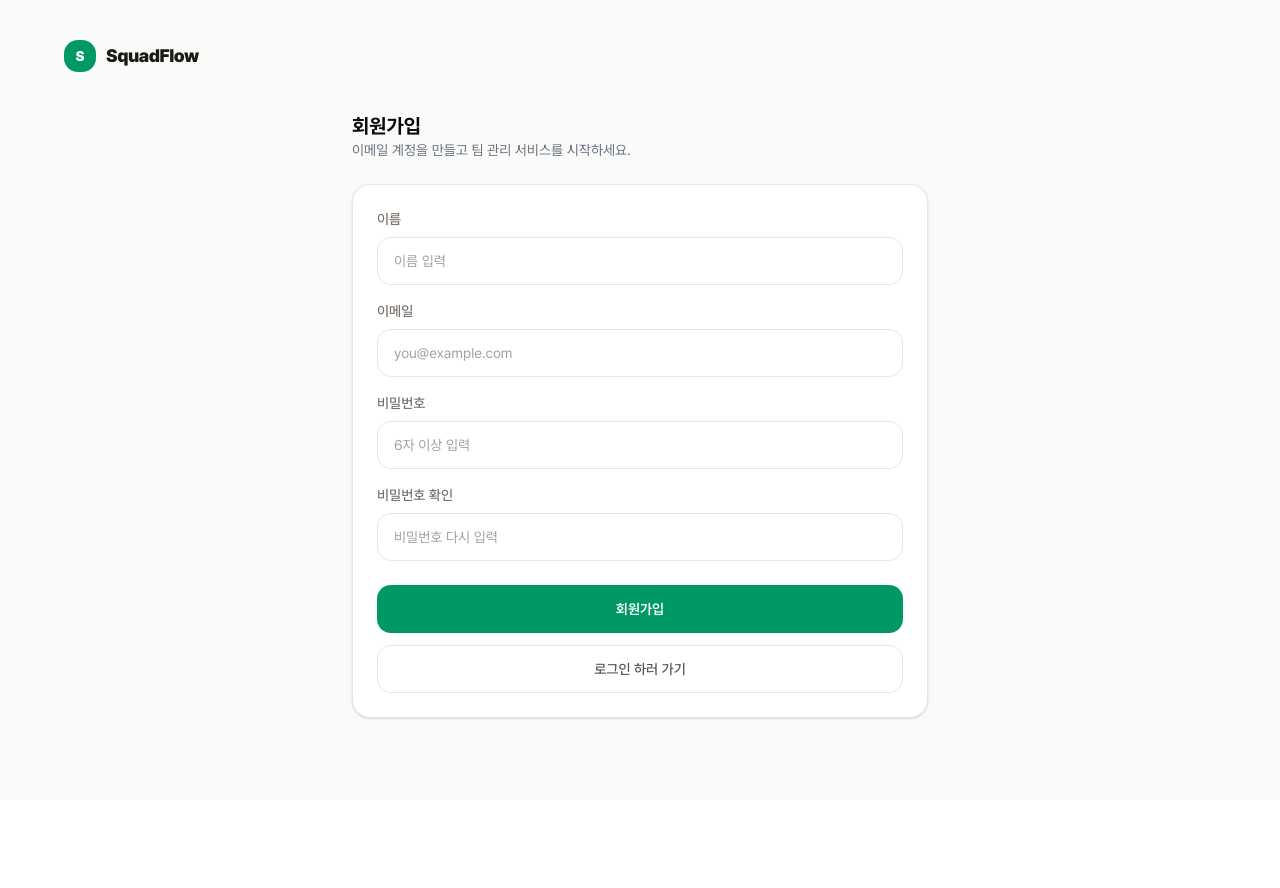
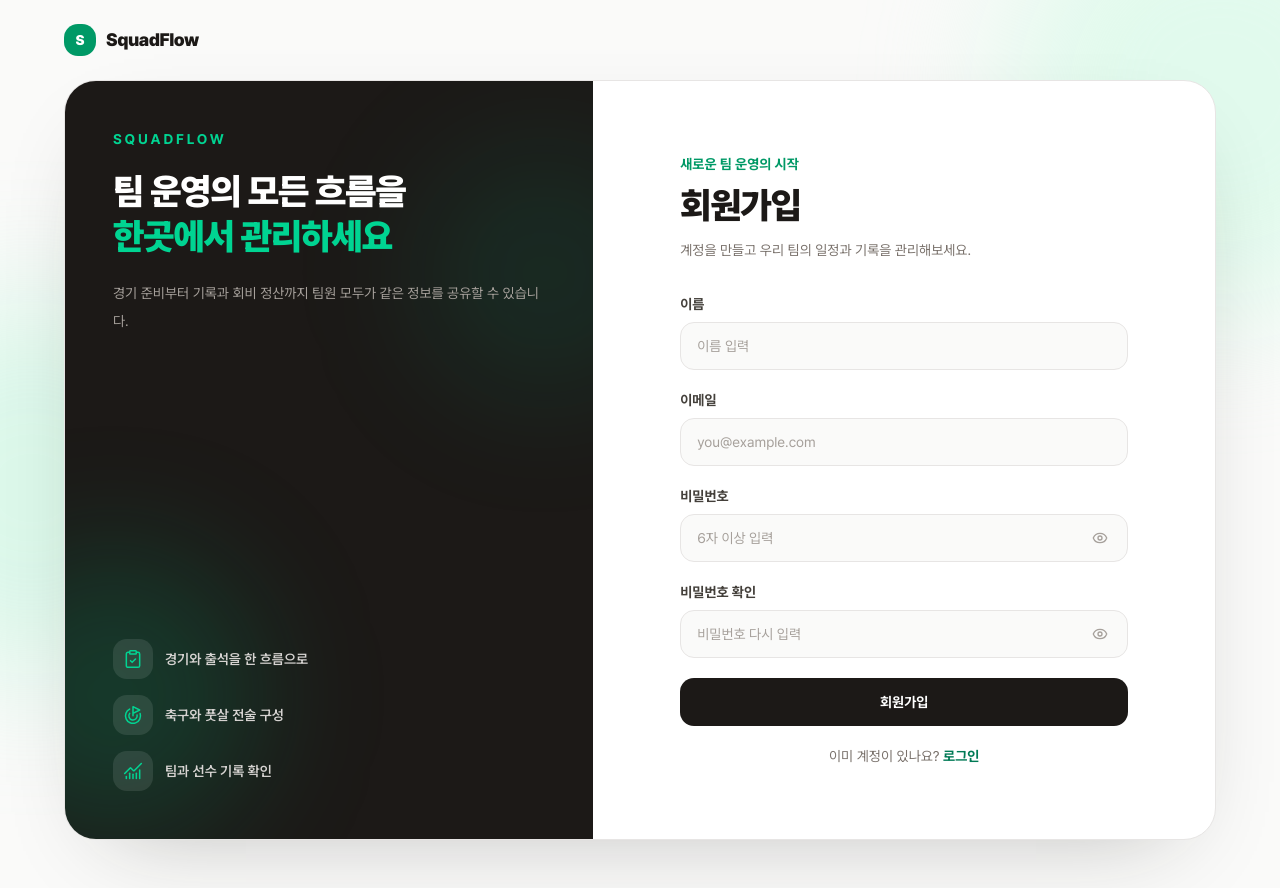
Before and after one commit to skjy1998/team98, a Next.js app: page /signup in a window 1280 px wide. Before the commit the page ends 800 px from the top, so only its background shows below. Built offline with nearby package versions, Linux system fonts and the light colour scheme; no server answers.

Commit message:
refactor: redesign authentication pages and form states

```diff
--- a/app/(auth)/layout.tsx
+++ b/app/(auth)/layout.tsx
@@ -6,8 +6,10 @@ export default function AuthLayout({
   children: React.ReactNode;
 }>) {
   return (
-    <main className="min-h-screen bg-stone-50 px-4 py-10">
-      <div className="mx-auto max-w-6xl">
+    <main className="relative min-h-screen overflow-hidden bg-stone-50 px-4 py-6">
+      <div className="pointer-events-none absolute -left-40 top-1/3 h-96 w-96 rounded-full bg-emerald-200/35 blur-3xl" />
+      <div className="pointer-events-none absolute -right-40 -top-32 h-[440px] w-[440px] rounded-full bg-emerald-100/60 blur-3xl" />
+      <div className="relative mx-auto max-w-6xl">
         <Link href="/" className="inline-flex items-center gap-2.5">
           <span className="flex h-8 w-8 items-center justify-center rounded-xl bg-emerald-600 text-sm font-black text-white">
             S
@@ -17,7 +19,7 @@ export default function AuthLayout({
           </span>
         </Link>
 
-        <div className="py-10">{children}</div>
+        <div className="mt-6 pb-6">{children}</div>
       </div>
     </main>
   );
--- a/components/auth/AuthFormField.tsx
+++ b/components/auth/AuthFormField.tsx
@@ -1,10 +1,14 @@
-import type { HTMLInputTypeAttribute } from "react";
+import { Eye, EyeOff } from "lucide-react";
+import { useState, type HTMLInputTypeAttribute } from "react";
 import type { UseFormRegisterReturn } from "react-hook-form";
+
+type AuthAutoComplete = "name" | "email" | "current-password" | "new-password";
 
 interface AuthFormFieldProps {
   id: string;
   label: string;
   type: HTMLInputTypeAttribute;
+  autoComplete: AuthAutoComplete;
   placeholder: string;
   registration: UseFormRegisterReturn;
   errorMessage?: string;
@@ -15,30 +19,66 @@ export default function AuthFormField({
   label,
   type,
   placeholder,
+  autoComplete,
   registration,
   errorMessage,
 }: Readonly<AuthFormFieldProps>) {
+  const [isPasswordVisible, setIsPasswordVisible] = useState(false);
+
+  const isPasswordField = type === "password";
+  const inputType = isPasswordField && isPasswordVisible ? "text" : type;
+
   return (
     <div>
       <label
         htmlFor={id}
-        className="mb-2 block text-sm font-medium text-stone-500"
+        className="mb-2 block text-sm font-bold text-stone-700"
       >
         {label}
       </label>
 
+      <div className="relative">
         <input
           id={id}
-        type={type}
+          type={inputType}
           placeholder={placeholder}
+          autoComplete={autoComplete}
           {...registration}
           aria-invalid={Boolean(errorMessage)}
           aria-describedby={errorMessage ? `${id}-error` : undefined}
-        className="h-12 w-full rounded-xl border border-stone-200 bg-white px-4 text-sm text-stone-800 outline-none placeholder:text-stone-400 focus:border-emerald-300"
+          className={`h-12 w-full rounded-xl border bg-stone-50 px-4 text-sm text-stone-900 outline-none transition placeholder:text-stone-400 focus:bg-white focus:ring-4 ${
+            isPasswordField ? "pr-12" : ""
+          } ${
+            errorMessage
+              ? "border-rose-300 focus:border-rose-400 focus:ring-rose-100"
+              : "border-stone-200 focus:border-emerald-400 focus:ring-emerald-100"
+          }`}
         />
 
+        {isPasswordField && (
+          <button
+            type="button"
+            onClick={() => setIsPasswordVisible((visible) => !visible)}
+            aria-label={
+              isPasswordVisible ? "비밀번호 숨기기" : "비밀번호 표시하기"
+            }
+            aria-pressed={isPasswordVisible}
+            className="absolute right-3 top-1/2 flex h-8 w-8 -translate-y-1/2 items-center justify-center rounded-lg text-stone-400 transition hover:bg-stone-200 hover:text-stone-700"
+          >
+            {isPasswordVisible ? (
+              <EyeOff className="h-4 w-4" />
+            ) : (
+              <Eye className="h-4 w-4" />
+            )}
+          </button>
+        )}
+      </div>
+
       {errorMessage && (
-        <p id={`${id}-error`} className="mt-2 text-sm text-rose-500">
+        <p
+          id={`${id}-error`}
+          className="mt-2 text-sm font-medium text-rose-500"
+        >
           {errorMessage}
         </p>
       )}
--- /dev/null
+++ b/components/auth/AuthPageShell.tsx
@@ -0,0 +1,90 @@
+import { ChartNoAxesCombined, ClipboardCheck, Goal } from "lucide-react";
+import type { ReactNode } from "react";
+
+interface AuthPageShellProps {
+  eyebrow: string;
+  title: string;
+  description: string;
+  children: ReactNode;
+}
+
+const features = [
+  {
+    label: "경기와 출석을 한 흐름으로",
+    icon: ClipboardCheck,
+  },
+  {
+    label: "축구와 풋살 전술 구성",
+    icon: Goal,
+  },
+  {
+    label: "팀과 선수 기록 확인",
+    icon: ChartNoAxesCombined,
+  },
+] as const;
+
+export default function AuthPageShell({
+  eyebrow,
+  title,
+  description,
+  children,
+}: Readonly<AuthPageShellProps>) {
+  return (
+    <div className="grid min-h-[760px] overflow-hidden rounded-[32px] border border-stone-200 bg-white shadow-[0_32px_90px_-45px_rgba(28,25,23,0.3)] lg:grid-cols-[0.85fr_1fr]">
+      <aside className="relative overflow-hidden bg-stone-900 p-8 text-white md:p-12">
+        <div className="absolute -left-24 bottom-0 h-72 w-72 rounded-full bg-emerald-500/20 blur-3xl" />
+        <div className="absolute -right-20 top-16 h-64 w-64 rounded-full bg-emerald-400/10 blur-3xl" />
+
+        <div className="relative flex h-full flex-col justify-between">
+          <div>
+            <p className="text-sm font-bold uppercase tracking-[0.2em] text-emerald-400">
+              SquadFlow
+            </p>
+
+            <h2 className="mt-5 max-w-sm text-4xl font-black leading-tight tracking-tight">
+              팀 운영의 모든 흐름을
+              <span className="block text-emerald-400">
+                한곳에서 관리하세요
+              </span>
+            </h2>
+
+            <p className="mt-5 max-w-md text-sm leading-7 text-stone-400">
+              경기 준비부터 기록과 회비 정산까지 팀원 모두가 같은 정보를 공유할
+              수 있습니다.
+            </p>
+          </div>
+
+          <ul className="mt-14 space-y-4">
+            {features.map((feature) => {
+              const Icon = feature.icon;
+
+              return (
+                <li
+                  key={feature.label}
+                  className="flex items-center gap-3 text-sm font-semibold text-stone-300"
+                >
+                  <span className="flex h-10 w-10 items-center justify-center rounded-xl bg-white/10 text-emerald-400">
+                    <Icon className="h-5 w-5" strokeWidth={1.8} />
+                  </span>
+                  {feature.label}
+                </li>
+              );
+            })}
+          </ul>
+        </div>
+      </aside>
+
+      <section className="flex items-center px-6 py-12 md:px-12 lg:px-16">
+        <div className="mx-auto w-full max-w-md">
+          <p className="text-sm font-bold text-emerald-600">{eyebrow}</p>
+          <h1 className="mt-3 text-4xl font-black tracking-tight text-stone-900">
+            {title}
+          </h1>
+          <p className="mt-3 text-sm leading-6 text-stone-500">{description}</p>
+
+          <div className="mt-8">{children}</div>
+        </div>
+      </section>
+    </div>
+  );
+}
--- /dev/null
+++ b/components/auth/AuthSubmitButton.tsx
@@ -0,0 +1,26 @@
+import { LoaderCircle } from "lucide-react";
+
+interface AuthSubmitButtonProps {
+  isSubmitting: boolean;
+  label: string;
+  submittingLabel: string;
+}
+
+export default function AuthSubmitButton({
+  isSubmitting,
+  label,
+  submittingLabel,
+}: Readonly<AuthSubmitButtonProps>) {
+  return (
+    <button
+      type="submit"
+      disabled={isSubmitting}
+      className="flex h-12 w-full items-center justify-center gap-2 rounded-xl bg-stone-900 text-sm font-bold text-white transition hover:bg-emerald-600 disabled:cursor-not-allowed disabled:opacity-60"
+    >
+      {isSubmitting && (
+        <LoaderCircle aria-hidden="true" className="h-4 w-4 animate-spin" />
+      )}
+      {isSubmitting ? submittingLabel : label}
+    </button>
+  );
+}
--- a/components/auth/LoginForm.tsx
+++ b/components/auth/LoginForm.tsx
@@ -3,6 +3,7 @@ import { zodResolver } from "@hookform/resolvers/zod";
 import Link from "next/link";
 import { useForm } from "react-hook-form";
 import AuthFormField from "./AuthFormField";
+import AuthSubmitButton from "./AuthSubmitButton";
 
 interface LoginFormProps {
   errorMessage: string;
@@ -26,13 +27,18 @@ export default function LoginForm({
   });
 
   return (
-    <section className="rounded-2xl border border-stone-200 bg-white p-6 shadow-sm">
-      <form onSubmit={handleSubmit(onSubmit)} className="space-y-4">
+    <form
+      onSubmit={handleSubmit(onSubmit)}
+      noValidate
+      aria-busy={isSubmitting}
+      className="space-y-5"
+    >
       <AuthFormField
         id="login-email"
         label="이메일"
         type="email"
         placeholder="you@example.com"
+        autoComplete="email"
         registration={register("email")}
         errorMessage={errors.email?.message}
       />
@@ -42,33 +48,35 @@ export default function LoginForm({
         label="비밀번호"
         type="password"
         placeholder="비밀번호 입력"
+        autoComplete="current-password"
         registration={register("password")}
         errorMessage={errors.password?.message}
       />
 
       {errorMessage && (
-          <div className="rounded-xl border border-rose-200 bg-rose-50 px-4 py-3 text-sm font-medium text-rose-600">
+        <div
+          role="alert"
+          className="rounded-xl border border-rose-200 bg-rose-50 px-4 py-3 text-sm font-medium text-rose-600"
+        >
           {errorMessage}
         </div>
       )}
 
-        <div className="space-y-3 pt-2">
-          <button
-            type="submit"
-            disabled={isSubmitting}
-            className="h-12 w-full rounded-xl bg-emerald-600 text-sm font-semibold text-white transition hover:bg-emerald-700 disabled:cursor-not-allowed disabled:opacity-60"
-          >
-            {isSubmitting ? "로그인 중..." : "로그인"}
-          </button>
+      <AuthSubmitButton
+        isSubmitting={isSubmitting}
+        label="로그인"
+        submittingLabel="로그인 중..."
+      />
 
+      <p className="text-center text-sm text-stone-500">
+        아직 계정이 없나요?{" "}
         <Link
           href="/signup"
-            className="flex h-12 w-full items-center justify-center rounded-xl border border-stone-200 text-sm font-medium text-stone-600 transition hover:bg-stone-50"
+          className="font-bold text-emerald-700 transition hover:text-emerald-600"
         >
-            회원가입 하러 가기
+          회원가입
         </Link>
-        </div>
+      </p>
     </form>
-    </section>
   );
 }
--- a/components/auth/SignupForm.tsx
+++ b/components/auth/SignupForm.tsx
@@ -3,6 +3,7 @@ import { zodResolver } from "@hookform/resolvers/zod";
 import Link from "next/link";
 import { useForm } from "react-hook-form";
 import AuthFormField from "./AuthFormField";
+import AuthSubmitButton from "./AuthSubmitButton";
 
 interface SignupFormProps {
   errorMessage: string;
@@ -30,13 +31,18 @@ export default function SignupForm({
   });
 
   return (
-    <section className="rounded-2xl border border-stone-200 bg-white p-6 shadow-sm">
-      <form onSubmit={handleSubmit(onSubmit)} className="space-y-4">
+    <form
+      onSubmit={handleSubmit(onSubmit)}
+      noValidate
+      aria-busy={isSubmitting}
+      className="space-y-5"
+    >
       <AuthFormField
         id="signup-name"
         label="이름"
         type="text"
         placeholder="이름 입력"
+        autoComplete="name"
         registration={register("name")}
         errorMessage={errors.name?.message}
       />
@@ -46,6 +52,7 @@ export default function SignupForm({
         label="이메일"
         type="email"
         placeholder="you@example.com"
+        autoComplete="email"
         registration={register("email")}
         errorMessage={errors.email?.message}
       />
@@ -55,6 +62,7 @@ export default function SignupForm({
         label="비밀번호"
         type="password"
         placeholder="6자 이상 입력"
+        autoComplete="new-password"
         registration={register("password")}
         errorMessage={errors.password?.message}
       />
@@ -64,39 +72,41 @@ export default function SignupForm({
         label="비밀번호 확인"
         type="password"
         placeholder="비밀번호 다시 입력"
+        autoComplete="new-password"
         registration={register("passwordConfirm")}
         errorMessage={errors.passwordConfirm?.message}
       />
 
       {errorMessage && (
-          <div className="rounded-xl border border-rose-200 bg-rose-50 px-4 py-3 text-sm font-medium text-rose-600">
+        <div
+          role="alert"
+          className="rounded-xl border border-rose-200 bg-rose-50 px-4 py-3 text-sm font-medium text-rose-600"
+        >
           {errorMessage}
         </div>
       )}
 
       {successMessage && (
-          <div className="rounded-xl border border-emerald-200 bg-emerald-50 px-4 py-3 text-sm font-medium text-emerald-700">
+        <output className="block rounded-xl border border-emerald-200 bg-emerald-50 px-4 py-3 text-sm font-medium text-emerald-700">
           {successMessage}
-          </div>
+        </output>
       )}
 
-        <div className="space-y-3 pt-2">
-          <button
-            type="submit"
-            disabled={isSubmitting}
-            className="h-12 w-full rounded-xl bg-emerald-600 text-sm font-semibold text-white transition hover:bg-emerald-700 disabled:cursor-not-allowed disabled:opacity-60"
-          >
-            {isSubmitting ? "가입 중..." : "회원가입"}
-          </button>
+      <AuthSubmitButton
+        isSubmitting={isSubmitting}
+        label="회원가입"
+        submittingLabel="가입 중..."
+      />
 
+      <p className="text-center text-sm text-stone-500">
+        이미 계정이 있나요?{" "}
         <Link
           href="/login"
-            className="flex h-12 w-full items-center justify-center rounded-xl border border-stone-200 text-sm font-medium text-stone-600 transition hover:bg-stone-50"
+          className="font-bold text-emerald-700 transition hover:text-emerald-600"
         >
-            로그인 하러 가기
+          로그인
         </Link>
-        </div>
+      </p>
     </form>
-    </section>
   );
 }
--- a/components/auth/SignupPageClient.tsx
+++ b/components/auth/SignupPageClient.tsx
@@ -2,39 +2,31 @@
 
 import SignupForm from "@/components/auth/SignupForm";
 import ContentState from "@/components/common/ContentState";
-import PageHeader from "@/components/PageHeader";
 import { useSignup } from "@/hooks/auth/useSignup";
+import AuthPageShell from "./AuthPageShell";
 
 export default function SignupPageClient() {
   const { errorMessage, successMessage, isCheckingAuth, signup } = useSignup();
 
-  if (isCheckingAuth) {
   return (
-      <div className="mx-auto max-w-xl space-y-6">
-        <PageHeader
+    <AuthPageShell
+      eyebrow="새로운 팀 운영의 시작"
       title="회원가입"
-          description="이메일 계정을 만들고 팀 관리 서비스를 시작하세요."
-        />
+      description="계정을 만들고 우리 팀의 일정과 기록을 관리해보세요."
+    >
+      {isCheckingAuth ? (
         <ContentState
           variant="loading"
           title="로그인 상태를 확인하는 중..."
           description="잠시만 기다려 주세요."
         />
-      </div>
-    );
-  }
-
-  return (
-    <div className="mx-auto max-w-xl space-y-6">
-      <PageHeader
-        title="회원가입"
-        description="이메일 계정을 만들고 팀 관리 서비스를 시작하세요."
-      />
+      ) : (
         <SignupForm
           errorMessage={errorMessage}
           successMessage={successMessage}
           onSubmit={signup}
         />
-    </div>
+      )}
+    </AuthPageShell>
   );
 }
```
Also changed, not shown: components/auth/LoginPageClient.tsx (+12 -21 lines). Lines whose indentation alone changed are shown as unchanged.
